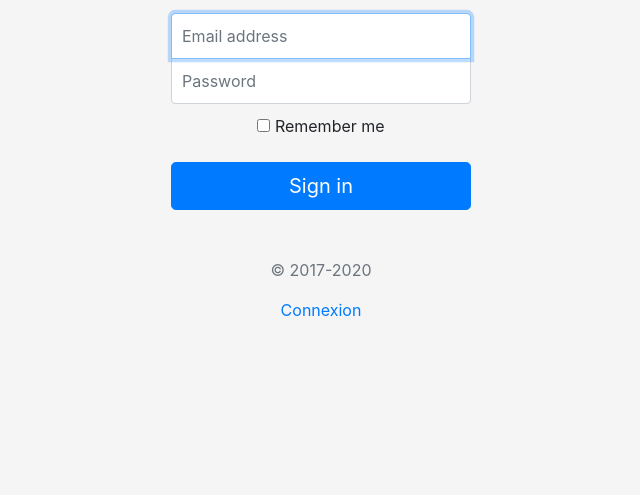
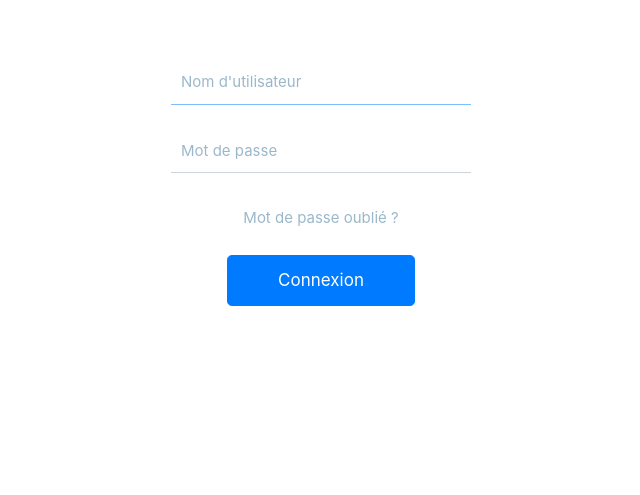
Before and after one commit to JoystonA/Chest-Logger, an Electron app: page signin.html in a window 800 px wide. Shown: the part 305-800 px from the top of the page, without its empty margins (79-719 px from the left). Drawn offline with Linux system fonts and the light colour scheme.

Commit message:
Page_De_connexion

```diff
--- a/signin.css
+++ b/signin.css
@@ -10,8 +10,9 @@ body {
   align-items: center;
   padding-top: 40px;
   padding-bottom: 40px;
-  background-color: #f5f5f5;
+  background-color: #ffffff;
 }
+
 
 .form-signin {
   width: 100%;
@@ -27,18 +28,75 @@ body {
   box-sizing: border-box;
   height: auto;
   padding: 10px;
-  font-size: 16px;
+  padding-top: 25px;
+  font-size: 15px;
+  border-top-style: hidden;
+  border-right-style: hidden;
+  border-left-style: hidden;
+
 }
+
 .form-signin .form-control:focus {
   z-index: 2;
+  box-shadow: none;
 }
-.form-signin input[type="email"] {
-  margin-bottom: -1px;
-  border-bottom-right-radius: 0;
-  border-bottom-left-radius: 0;
+.form-signin input[type="text"] {
+  margin-bottom: 8px;
+  margin-top: 50px;
+  border-radius: 0;
+
+
 }
 .form-signin input[type="password"] {
-  margin-bottom: 10px;
-  border-top-left-radius: 0;
-  border-top-right-radius: 0;
+  margin-bottom: 25px;
+  margin-top: 10px;
+  border-radius: 0;
+
 }
+
+
+.bd-placeholder-img {
+  font-size: 1.125rem;
+  text-anchor: middle;
+  -webkit-user-select: none;
+  -moz-user-select: none;
+  -ms-user-select: none;
+  user-select: none;
+}
+
+@media (min-width: 768px) {
+  .bd-placeholder-img-lg {
+    font-size: 3.5rem;
+  }
+}
+
+.mdp{
+  padding-top: 7px;
+  padding-bottom: 25px;
+
+}
+
+.mdp a{
+  color: #9BB8CA;
+  font-size: 15px;
+}
+
+::placeholder{
+  color: #9BB8CA !important;
+}
+
+.mb-4{
+margin-bottom: 40px !important;
+position: static;
+}
+
+.btn {
+  font-size: 17px ;
+}
+
+.btn-group-lg>.btn, .btn-lg {
+  padding-left: 50px;
+  padding-right: 50px;
+  padding-top: 12px;
+  padding-bottom: 12px;
+}
--- a/signin.html
+++ b/signin.html
@@ -11,43 +11,26 @@
     <link rel="canonical" href="https://getbootstrap.com/docs/4.5/examples/sign-in/">
 
     <!-- Bootstrap core CSS -->
-<link href="assets/dist/css/bootstrap.min.css" rel="stylesheet">
+    <link href="assets/dist/css/bootstrap.min.css" rel="stylesheet">
 
-    <style>
-      .bd-placeholder-img {
-        font-size: 1.125rem;
-        text-anchor: middle;
-        -webkit-user-select: none;
-        -moz-user-select: none;
-        -ms-user-select: none;
-        user-select: none;
-      }
-
-      @media (min-width: 768px) {
-        .bd-placeholder-img-lg {
-          font-size: 3.5rem;
-        }
-      }
-    </style>
     <!-- Custom styles for this template -->
     <link href="signin.css" rel="stylesheet">
   </head>
+
   <body class="text-center">
     <form class="form-signin">
-  <img class="mb-4" src="assets/brand/bootstrap-solid.svg" alt="" width="72" height="72">
-  <h1 class="h3 mb-3 font-weight-normal">Please sign in</h1>
-  <label for="inputEmail" class="sr-only">Email address</label>
-  <input type="email" id="inputEmail" class="form-control" placeholder="Email address" required autofocus>
-  <label for="inputPassword" class="sr-only">Password</label>
-  <input type="password" id="inputPassword" class="form-control" placeholder="Password" required>
-  <div class="checkbox mb-3">
-    <label>
-      <input type="checkbox" value="remember-me"> Remember me
-    </label>
-  </div>
-  <button class="btn btn-lg btn-primary btn-block" type="submit">Sign in</button>
-  <p class="mt-5 mb-3 text-muted">&copy; 2017-2020</p>
-  <a href="index.html">Connexion</a>
-</form>
-</body>
+      <img class="mb-4" src="assets/brand/bootstrap-solid.svg" alt="" width="72" height="72">
+      <label for="inputUsername" class="sr-only">Nom d'utilisateur</label>
+      <input type="text" id="inputUsername" class="form-control" placeholder="Nom d'utilisateur" required autofocus>
+
+      <label for="inputPassword" class="sr-only">Mot de passe</label>
+      <input type="password" id="inputPassword" class="form-control" placeholder="Mot de passe" required>
+      <div class="mdp"><a href="index.html">Mot de passe oublié ?</a></div>
+
+      <button class="btn btn-primary btn-lg" type="submit">Connexion</button>
+      </form>
+  </body>
+
+
+
 </html>
```
